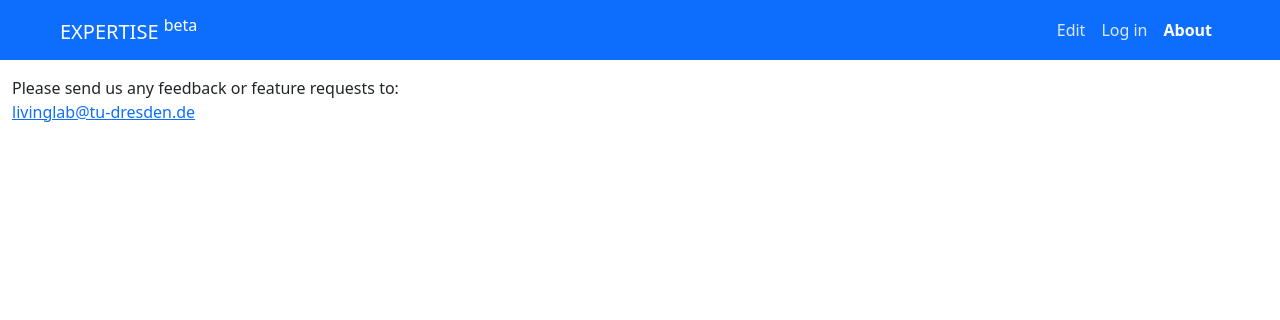
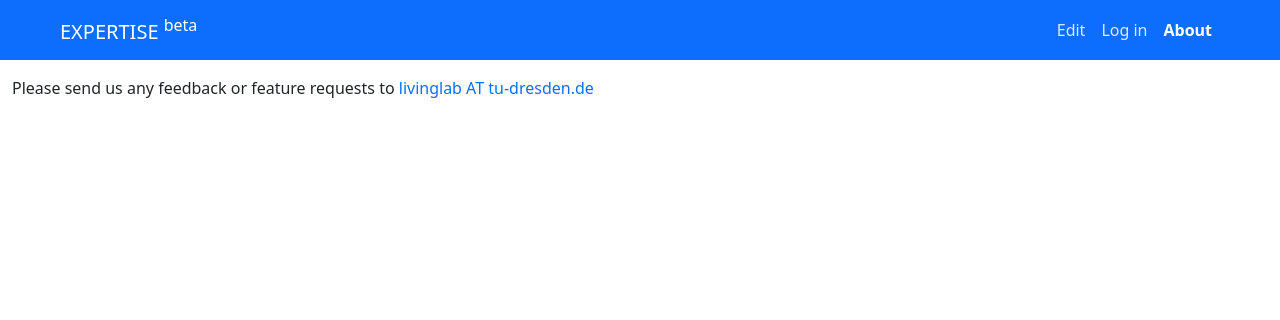
Before and after one commit to codemmmmm/expertise, a Django app: page /about in a window 1280 px wide. Shown: the top 320 px of the page. Run offline with Django 4.2, Linux system fonts and the light colour scheme; some libraries are stand-ins or nearby versions.

Commit message:
contact email spam prevention

```diff
--- a/mysite/expertise/templates/expertise/about.html
+++ b/mysite/expertise/templates/expertise/about.html
@@ -5,9 +5,8 @@
 {% block content %}
 
 <div class="container-fluid">
-    Please send us any feedback or feature requests to:
-    <br>
-    <a class="" href="mailto:livinglab@tu-dresden.de">livinglab@tu-dresden.de</a>
+    Please send us any feedback or feature requests to
+    <span class="text-primary">livinglab AT tu-dresden.de</span>
 </div>
 
 {% endblock %}
```
